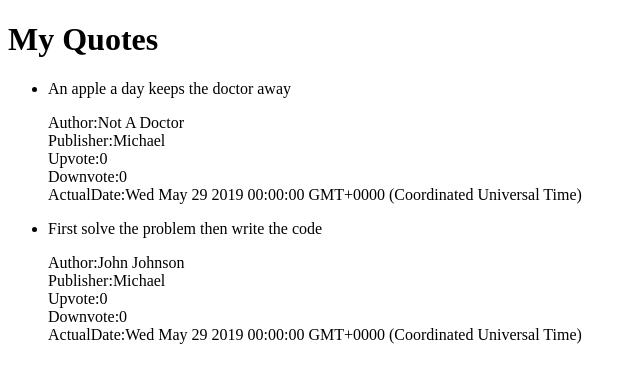
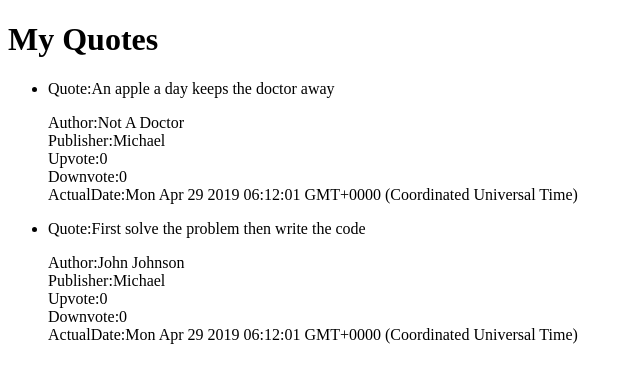
Before and after one commit to Mikemike-22/Quotes, an Angular app: page / in a window 1280 px wide. Shown: the top 382 px of the page, without its empty margins (0-640 px from the left). Built offline with nearby package versions, Linux system fonts and the light colour scheme.

Commit message:
create toggle effect

```diff
--- a/src/app/quote.ts
+++ b/src/app/quote.ts
@@ -1,3 +1,8 @@
 export class Quote {
-    constructor(public id:number, public quote:string, public author:string, public publisher:String, public upvote:number, public downvote: number,public actualDate:Date){}
+    public showDescription:boolean;
+
+    constructor(public id:number, public quote:string, public author:string, public publisher:String, public upvote:number, public downvote: number,public actualDate:Date)
+
+    {this.showDescription
+    }
 }
--- a/src/app/quote/quote.component.html
+++ b/src/app/quote/quote.component.html
@@ -1,7 +1,7 @@
 <h1>My Quotes</h1>
 <ul>
   <div *ngFor='let quote of quotes'>
-    <li>{{quote.quote}}</li>
+    <li>Quote:{{quote.quote}}</li>
     <app-quote-details [quote]='quote'></app-quote-details>
 
   </div>
--- a/src/app/quote/quote.component.ts
+++ b/src/app/quote/quote.component.ts
@@ -9,8 +9,8 @@ import {Quote} from '../quote'
 export class QuoteComponent implements OnInit {
 
   quotes= [
-    new Quote(1,"An apple a day keeps the doctor away","Not A Doctor","Michael",0,0,new Date(2019,4,29)),
-    new Quote(2,"First solve the problem then write the code","John Johnson","Michael",0,0,new Date (2019,4,29))
+    new Quote(1,"An apple a day keeps the doctor away","Not A Doctor","Michael",0,0,new Date()),
+    new Quote(2,"First solve the problem then write the code","John Johnson","Michael",0,0,new Date ())
   ]
 
   constructor() { }
```
